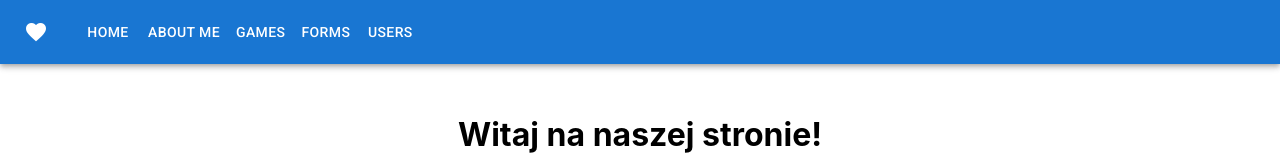
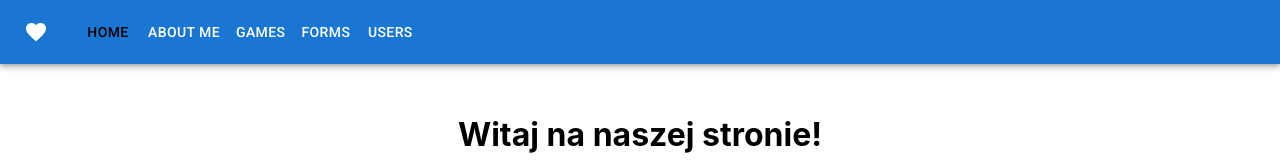
Before and after one commit to twerno/isareactporta, a React (Create React App) app in the folder day1_2/my-app/: page / in a window 1280 px wide. Shown: the top 160 px of the page. Built offline with nearby package versions, Linux system fonts and the light colour scheme.

Commit message:
Changed Link to Navlink in navigation component to add active class

```diff
--- /dev/null
+++ b/day1_2/my-app/src/Navigation.css
@@ -0,0 +1,3 @@
+.active-nav-link {
+    color: black !important;
+}
--- a/day1_2/my-app/src/Navigation.js
+++ b/day1_2/my-app/src/Navigation.js
@@ -5,11 +5,12 @@ import Toolbar from '@mui/material/Toolbar';
 import Button from '@mui/material/Button';
 import IconButton from '@mui/material/IconButton';
 import Icon from '@mui/material/Icon';
-import { Link } from 'react-router-dom';
+import {NavLink} from 'react-router-dom';
+import './Navigation.css';
 
 export default function Navigation() {
     return (
-        <Box sx={{ flexGrow: 1 }}>
+        <Box sx={{flexGrow: 1}}>
             <AppBar position="static">
                 <Toolbar>
                     <IconButton
@@ -17,15 +18,20 @@ export default function Navigation() {
                         edge="start"
                         color="inherit"
                         aria-label="menu"
-                        sx={{ mr: 2 }}
+                        sx={{mr: 2}}
                     >
                         <Icon>favorite</Icon>
                     </IconButton>
-                    <Button color="inherit" component={Link} to="/">Home</Button>
-                    <Button color="inherit" component={Link} to="/about-me">About me</Button>
-                    <Button color="inherit" component={Link} to="/games">Games</Button>
-                    <Button color="inherit" component={Link} to="/forms">Forms</Button>
-                    <Button color="inherit" component={Link} to="/users">Users</Button>
+                    <Button color="inherit" component={NavLink} activeClassName="active-nav-link" exact
+                            to="/">Home</Button>
+                    <Button color="inherit" component={NavLink} activeClassName="active-nav-link" to="/about-me">About
+                        me</Button>
+                    <Button color="inherit" component={NavLink} activeClassName="active-nav-link"
+                            to="/games">Games</Button>
+                    <Button color="inherit" component={NavLink} activeClassName="active-nav-link"
+                            to="/forms">Forms</Button>
+                    <Button color="inherit" component={NavLink} activeClassName="active-nav-link"
+                            to="/users">Users</Button>
                 </Toolbar>
             </AppBar>
         </Box>
```
